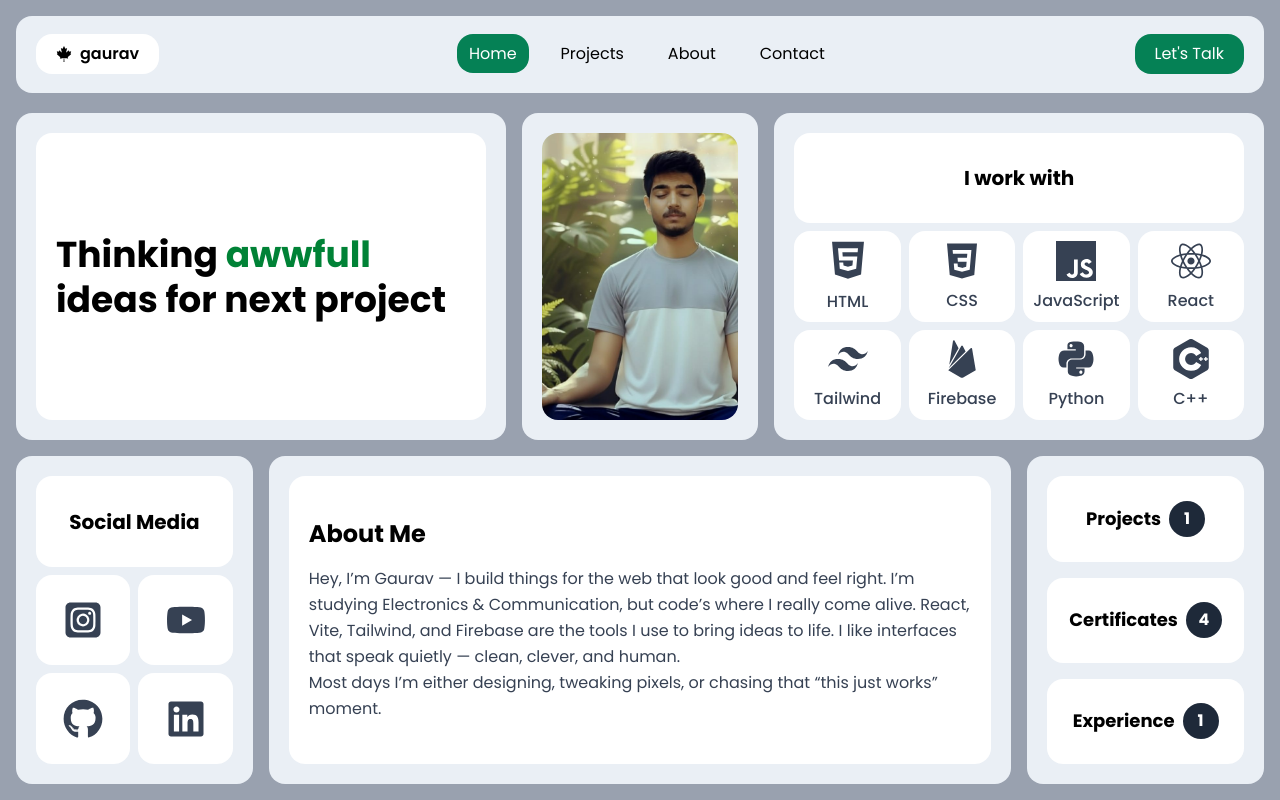
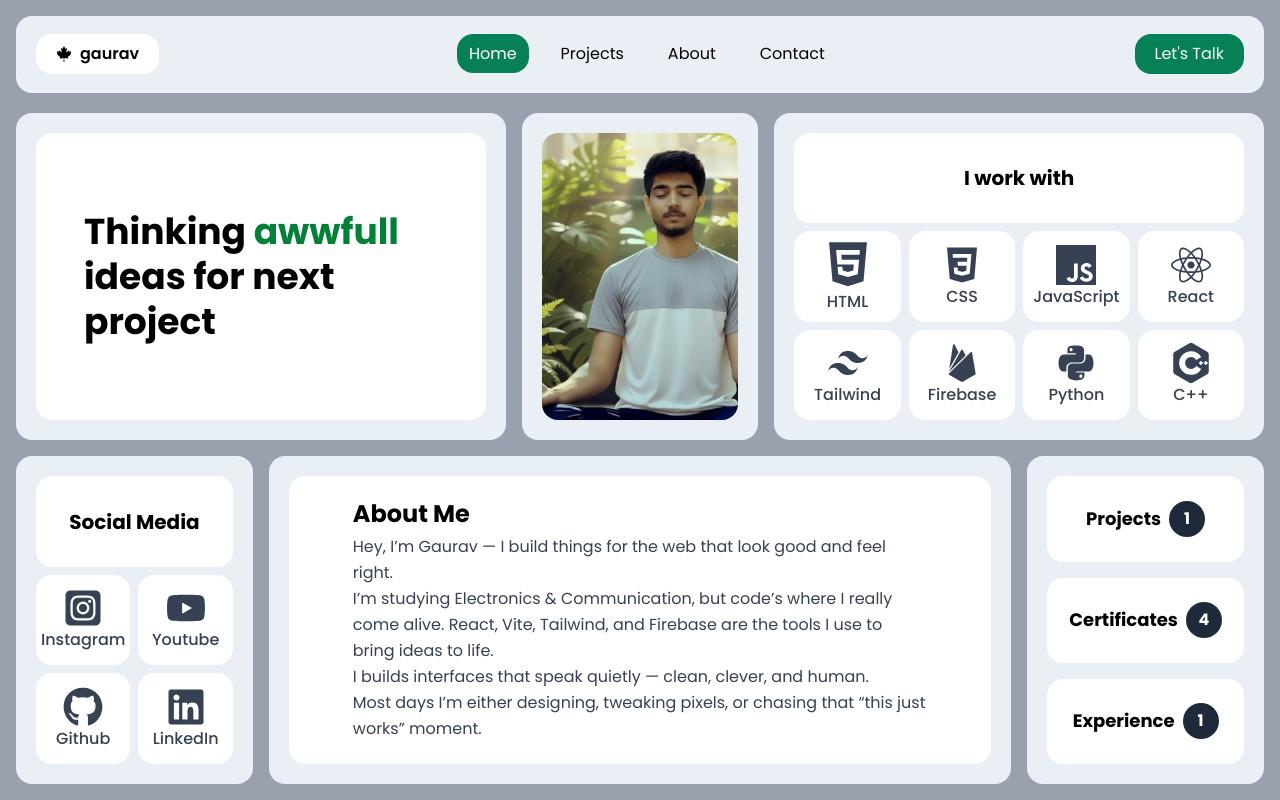
Before and after one commit to gauravxgrewal/gaurav-portfolio, a React (Vite) app: page / in a window 1280 px wide. Built offline with nearby package versions, Linux system fonts and the light colour scheme.

Commit message:
framer-motion add kiya

```diff
--- a/package.json
+++ b/package.json
@@ -11,6 +11,7 @@
   },
   "dependencies": {
     "@tailwindcss/vite": "^4.1.14",
+    "framer-motion": "^12.23.24",
     "react": "^19.1.1",
     "react-dom": "^19.1.1",
     "react-icons": "^5.5.0",
--- a/src/App.jsx
+++ b/src/App.jsx
@@ -1,9 +1,19 @@
 import { Outlet } from 'react-router-dom';
 import Header from './components/Header';
+import { motion } from "framer-motion";
 
 function App() {
   return (
     // Poori website ka background aur padding yahan set karo
+
+
+      <motion.section
+  initial={{ opacity: 0 }}
+  animate={{ opacity: 1 }}
+  transition={{ duration: 1 }}
+>
+
+
     <div className="bg-gray-400 p-4 grid lg:grid-rows-10 lg:h-screen">
       {/* Header sabhi pages par dikhega */}
       <Header />
@@ -13,6 +23,9 @@ function App() {
       </main>
 
     </div>
+
+        </motion.section>
+
   );
 }
 
--- a/src/components/InfoCard.jsx
+++ b/src/components/InfoCard.jsx
@@ -5,10 +5,12 @@ export default function InfoCard({ href = "#", ariaLabel, icon, text }) {
   return (
     <a
       aria-label={ariaLabel}
-      className="flex cursor-pointer flex-col justify-center items-center gap-2 bg-white rounded-2xl lg:py-2 py-5  text-center text-gray-700 font-medium transition-transform hover:scale-105 hover:bg-green-50"
+      className="flex cursor-pointer flex-col gap-2 lg:gap-0  justify-center items-center bg-white rounded-2xl lg:py-2 py-5  text-center text-gray-700 font-medium transition-transform hover:scale-105 hover:bg-green-50"
     >
       {icon}
       {text && <span>{text}</span>}
+
+
     </a>
   );
 }
--- a/src/index.css
+++ b/src/index.css
@@ -2,7 +2,9 @@
 
 @import "tailwindcss";
 
-
+html {
+  scroll-behavior: smooth;
+}
 
 body {
   font-family: poppins, sans-serif;
--- a/src/pages/Home.jsx
+++ b/src/pages/Home.jsx
@@ -1,4 +1,7 @@
 import React from "react";
+
+
+
 import { FaHtml5, FaReact, FaLinkedin, FaGithub, FaEnvelope, FaTwitter, FaYoutube, FaPython } from "react-icons/fa";
 import { FaSquareInstagram } from "react-icons/fa6";
 import { IoLogoCss3, IoLogoFirebase } from "react-icons/io5";
@@ -22,24 +25,30 @@ const skills = [
   { icon: <FaPython size={40} />, text: "Python", ariaLabel: "Python" },
   { icon: <SiCplusplus size={40} />, text: "C++", ariaLabel: "C Plus Plus" },
 
+
 ];
 
 const socialLinks = [
-  { href: "https://instagram.com", icon: <FaSquareInstagram size={40} />, ariaLabel: "Instagram Profile" },
-  { href: "https://youtube.com", icon: <FaYoutube size={40} />, ariaLabel: "Youtube Channel" },
-  { href: "https://github.com", icon: <FaGithub size={40} />, ariaLabel: "GitHub Profile" },
-  { href: "https://linkedin.com", icon: <FaLinkedin size={40} />, ariaLabel: "LinkedIn Profile" },
+  { href: "https://instagram.com", icon: <FaSquareInstagram size={40} />, ariaLabel: "Instagram Profile", text: "Instagram" },
+  { href: "https://youtube.com", icon: <FaYoutube size={40} />, ariaLabel: "Youtube Channel", text: "Youtube" },
+  { href: "https://github.com", icon: <FaGithub size={40} />, ariaLabel: "GitHub Profile", text: "Github" },
+  { href: "https://linkedin.com", icon: <FaLinkedin size={40} />, ariaLabel: "LinkedIn Profile", text: "LinkedIn" },
+
 ];
 
 export default function Home() {
   return (
 
+
+
     <main className="grid grid-cols-1 md:grid-cols-2 lg:grid-cols-5 lg:grid-rows-6  h-full gap-4  bg-gray-400">
+
+
 
 
       {/* Hero Text */}
       <section className="bg-[#eaeff5] rounded-2xl lg:col-span-2 md:col-span-1 lg:row-span-3 p-5">
-        <div className="rounded-2xl flex justify-center items-center bg-white h-full p-5 text-center md:text-left">
+        <div className="rounded-2xl flex justify-center items-center bg-white h-full p-5 lg:py-5 lg:px-12 text-center md:text-left">
           <h1 className="lg:text-4xl text-2xl md:text-3xl font-bold leading-tight">
             Thinking <span className="text-green-700">awwfull</span> ideas for next project
           </h1>
@@ -48,7 +57,7 @@ export default function Home() {
 
       {/* Photo */}
       <section className="bg-[#eaeff5] rounded-2xl p-5 lg:row-span-3">
-        <img
+        <img loading="lazy"
           className="h-full w-full rounded-2xl object-cover object-center"
           src="/hero-img.jpg"
           alt="A portrait of Gaurav"
@@ -57,8 +66,8 @@ export default function Home() {
 
       {/* Skills */}
       <section className="bg-[#eaeff5] rounded-2xl lg:col-span-2 md:col-span-1 lg:row-span-3 p-5">
-        <div className="grid lg:grid-cols-4 grid-cols-3 grid-rows-3 gap-2 h-full">
-          <h2 className="flex lg:col-span-4 col-span-3  justify-center items-center font-bold text-xl bg-white rounded-2xl">
+        <div className="grid lg:grid-cols-4 lg:grid-rows-3 gap-2 h-full">
+          <h2 className="flex lg:col-span-4 col-span-2 lg:p-0 p-5 justify-center items-center font-bold text-xl bg-white rounded-2xl">
             I work with
           </h2>
           {skills.map((skill) => (
@@ -69,24 +78,25 @@ export default function Home() {
 
       {/* Contact Me */}
       <section className="bg-[#eaeff5] rounded-2xl p-5 lg:row-span-3">
-        <div className="grid grid-cols-2 grid-rows-3 gap-2 h-full">
-          <h2 className="col-span-2 flex justify-center items-center font-bold text-xl bg-white rounded-2xl">
+        <div className="grid lg:grid-cols-2 grid-cols-2 lg:grid-rows-3 gap-2 h-full">
+          <h2 className="col-span-2  flex p-5  justify-center items-center font-bold text-xl bg-white rounded-2xl">
             Social Media
           </h2>
           {socialLinks.map((link) => (
-            <InfoCard key={link.ariaLabel} href={link.href} icon={link.icon} ariaLabel={link.ariaLabel} />
+            <InfoCard key={link.ariaLabel} href={link.href} text={link.text} icon={link.icon} ariaLabel={link.ariaLabel} />
           ))}
         </div>
       </section>
 
       {/* About Me */}
       <section className="bg-[#eaeff5] rounded-2xl lg:col-span-3 md:col-span-1 lg:row-span-3 p-5">
-        <div className="rounded-2xl bg-white h-full flex flex-col justify-center items-center p-5 ">
-          <h2 className="font-bold text-2xl mb-4 w-full text-left ">About Me</h2>
-          <div className="text-gray-700 leading-relaxed  ">
-            Hey, I’m Gaurav — I build things for the web that look good and feel right.
-            I’m studying Electronics & Communication, but code’s where I really come alive. React, Vite, Tailwind, and Firebase are the tools I use to bring ideas to life.
-            I like interfaces that speak quietly — clean, clever, and human.
+        <div className="rounded-2xl bg-white h-full flex flex-col justify-center items-center px-16 py-5">
+          <h2 className="font-bold text-2xl lg:mb-1 mb-4 w-full text-left ">About Me</h2>
+
+          <div className="text-gray-700 leading-relaxed">
+            <p>Hey, I’m Gaurav — I build things for the web that look good and feel right.</p>
+            <p>I’m studying Electronics & Communication, but code’s where I really come alive. React, Vite, Tailwind, and Firebase are the tools I use to bring ideas to life.</p>
+            <p>I builds interfaces that speak quietly — clean, clever, and human.</p>
             <p className="hidden lg:block">Most days I’m either designing, tweaking pixels, or chasing that “this just works” moment.</p>
           </div>
         </div>
@@ -100,6 +110,13 @@ export default function Home() {
       </section>
 
       <Footer />
+
+
     </main>
+
+
+
   );
+
+
 }
```
Also changed, not shown: 1 other file (tests, documents, lock files or other folders).
